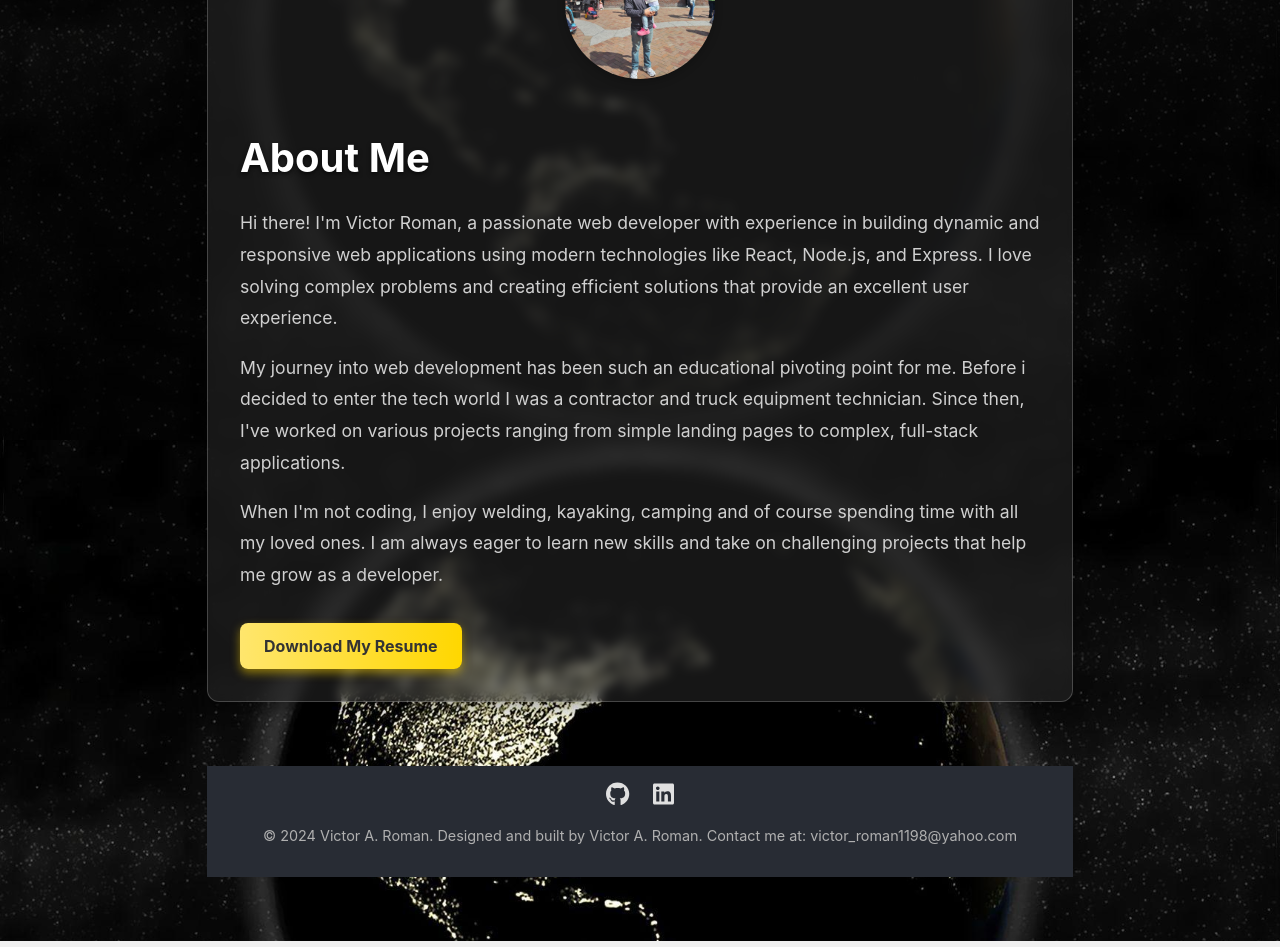
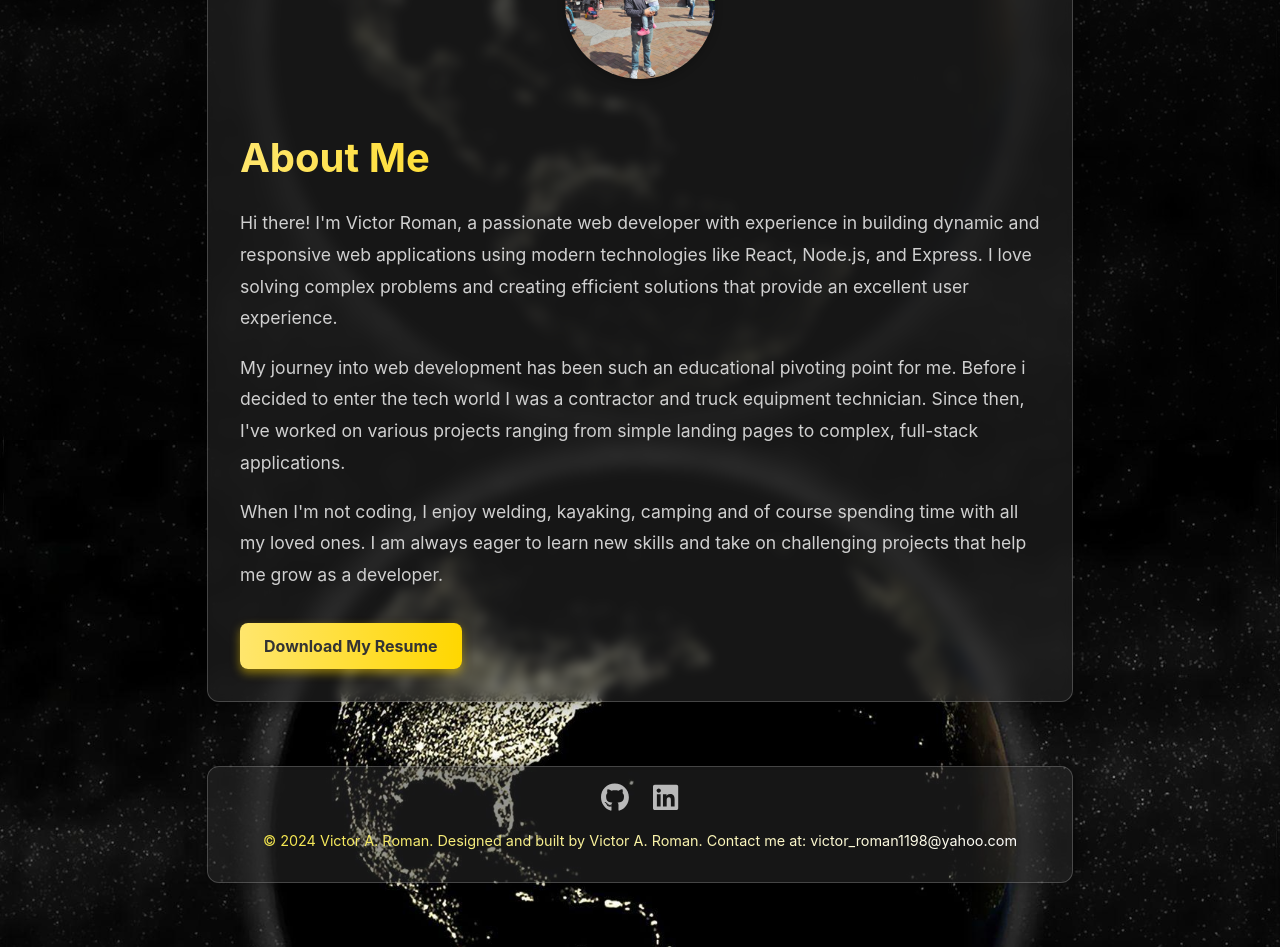
Before and after one commit to Romantech91/My--portfolio-2, a React (Vite) app: page / in a window 1280 px wide. Shown: the part 360-1307 px from the top of the page. Built offline with nearby package versions, Linux system fonts and the light colour scheme; the HTML template or start-up script is replaced by a standard one.

Commit message:
css styling

```diff
--- a/src/App.css
+++ b/src/App.css
@@ -25,7 +25,9 @@ footer {
   display: flex;
   justify-content: center;
   align-items: center;
-  background-color: #282c34;
+  background-color: rgba(44, 44, 44, 0.5);
+  border-radius: 12px;
+  border: 1px solid rgba(255, 255, 255, 0.2);
   color: white;
   padding: 1rem 0;
   width: 100%;
--- a/src/App.jsx
+++ b/src/App.jsx
@@ -6,6 +6,7 @@ import Portfolio from './components/Portfolio';
 import Contact from './components/Contact';
 import Resume from './components/Resume';
 import Footer from './components/Footer';
+//import CustomCursor from './components/CustomCursor';
 import './App.css';
 
 function App() {
--- a/src/components/About.css
+++ b/src/components/About.css
@@ -33,11 +33,14 @@
 }
 
 .about-text h2 {
-  font-size: 2.5rem; /* Slightly larger for better readability */
-  margin-bottom: 1.2rem;
-  color: #ffffff; /* Pure white for headers */
-  text-shadow: 0 2px 4px rgba(0, 0, 0, 0.6); /* Add text shadow for contrast */
+  font-size: 2.5rem; /* Keep the current size for readability */
+  margin-bottom: 1.2rem; /* Ensure proper spacing */
+  background: linear-gradient(90deg, #ffe66d, #ffd700, #ffffff); /* Add gradient effect */
+  -webkit-background-clip: text; /* Clip background to text */
+  -webkit-text-fill-color: transparent; /* Make the gradient visible */
+  text-shadow: none; /* Remove text shadow for clarity */
 }
+
 
 .about-text p {
   font-size: 1.1rem; /* Slightly larger text for readability */
--- a/src/components/Footer.css
+++ b/src/components/Footer.css
@@ -3,13 +3,14 @@ footer {
   flex-direction: column;
   justify-content: center;
   align-items: center;
-  background-color: #1a1a1a;
+  background-color: rgba(44, 44, 44, 0.5); /* Semi-transparent */
   color: #e0e0e0;
   padding: 1.5rem 0;
   width: 100%;
   margin-top: auto;
   text-align: center;
   box-sizing: border-box;
+  box-shadow: 0 -2px 10px rgba(0, 0, 0, 0.5); /* Slight shadow to separate footer from content */
 }
 
 .social-icons {
@@ -20,17 +21,21 @@ footer {
 }
 
 .icon {
-  color: #e0e0e0;
-  font-size: 1.5rem;
-  transition: color 0.3s ease;
+  color: rgba(255, 255, 255, 0.7); /* Slight transparency */
+  font-size: 1.8rem; /* Larger size for visibility */
+  transition: color 0.3s ease, transform 0.3s ease, box-shadow 0.3s ease;
 }
 
 .icon:hover {
-  color: #7a9fff;
+  color: #f4e64c; /* Bright yellow glow to match the theme */
+  box-shadow: 0 0 15px #f4e64c; /* Glow effect */
+  transform: scale(1.1); /* Slight zoom on hover */
 }
 
 .footer-text {
   font-size: 0.9rem;
   margin-top: 0.5rem;
-  color: #b0b0b0;
+  background: linear-gradient(90deg, #f4e64c, #ffffff); /* Subtle glow gradient */
+  -webkit-background-clip: text;
+  -webkit-text-fill-color: transparent;
 }
--- a/src/components/Portfolio.css
+++ b/src/components/Portfolio.css
@@ -1,6 +1,6 @@
 .portfolio {
   padding: 2rem;
-  background-color: #1e1e1e;
+  background-color: rgba(44, 44, 44, 0.5);
   color: #e0e0e0;
   max-width: 1000px;
   margin: 0 auto;
--- a/src/components/Portfolio.jsx
+++ b/src/components/Portfolio.jsx
@@ -8,7 +8,7 @@ function Portfolio() {
     {
       title: 'Grow Zone Tracker',
       image: growZoneTrackerImage,
-      deployLink: 'https://live-demo1.com',
+      deployLink: 'https://bbbjrn.github.io/Group03-Project-GrowZoneTracker/',
       repoLink: 'https://github.com/Bbbjrn/Group03-Project-GrowZoneTracker',
     },
 
```
Also changed, not shown: src/components/CustomCursor.jsx (added, +26 -0 lines), src/index.css (+12 -0 lines).
